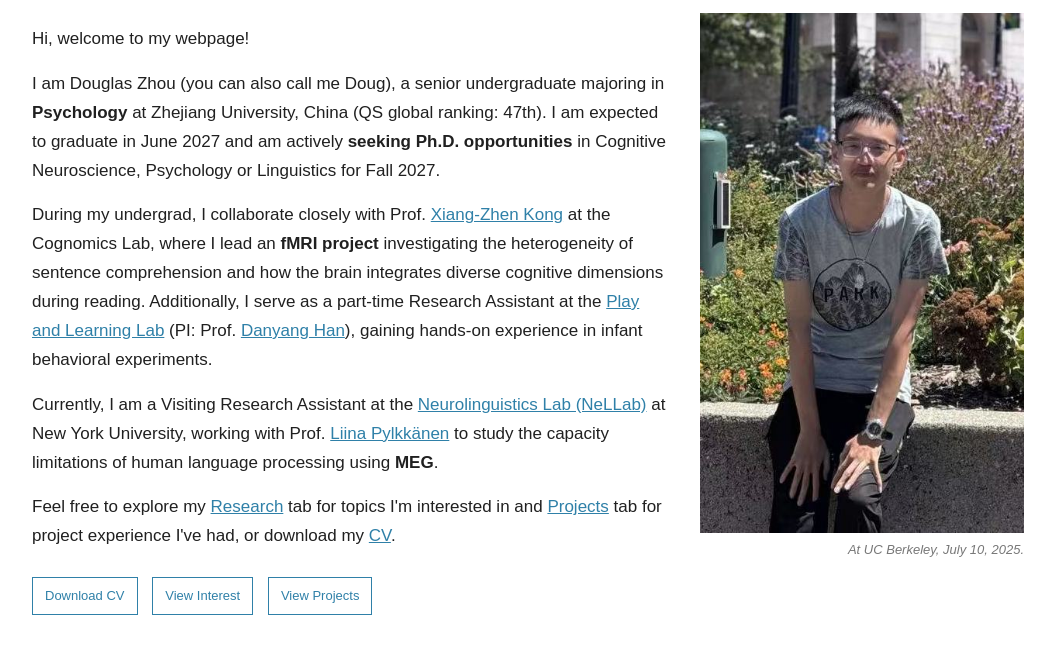
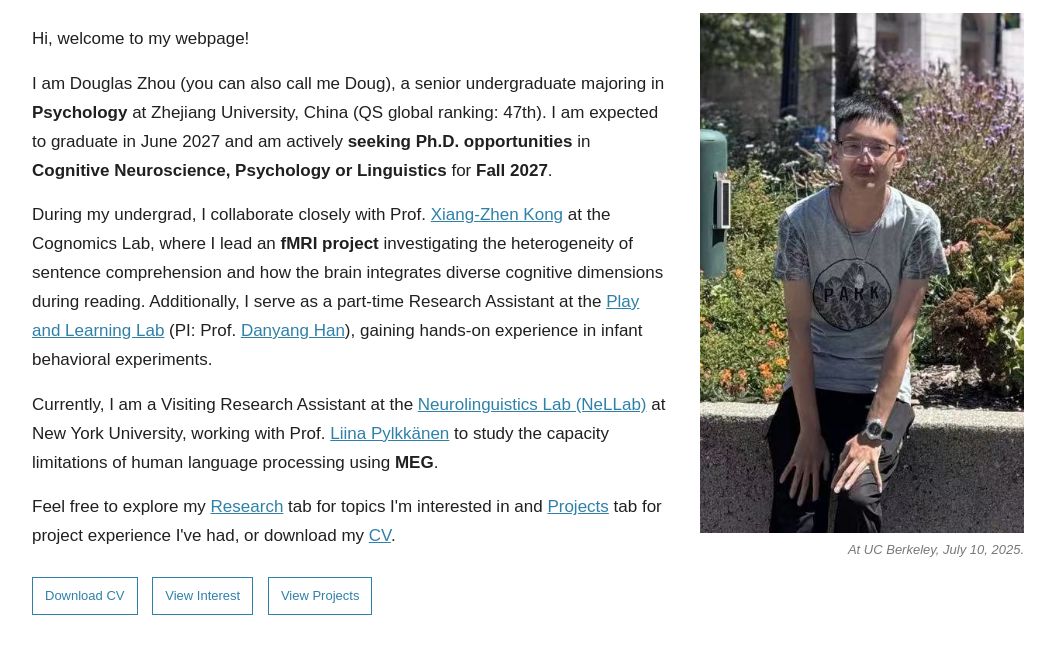
Before and after one commit to douglaszhou28/douglaszhou28.github.io, a plain HTML site: page index.html in a window 1280 px wide. Shown: the part 193-846 px from the top of the page, without its empty margins (112-1167 px from the left). Drawn offline with Linux system fonts and the light colour scheme.

Commit message:
Fix HTML formatting for Ph.D. opportunities section

```diff
--- a/index.html
+++ b/index.html
@@ -26,7 +26,7 @@
 
           <p>Hi, welcome to my webpage!</p>
 
-          <p>I am Douglas Zhou (you can also call me Doug), a senior undergraduate majoring in <strong>Psychology</strong> at Zhejiang University, China (QS global ranking: 47th). I am expected to graduate in June 2027 and am actively <strong>seeking Ph.D. opportunities</strong> in </strong>Cognitive Neuroscience, Psychology or Linguistics</strong> for </strong>Fall 2027</strong>.</p>
+          <p>I am Douglas Zhou (you can also call me Doug), a senior undergraduate majoring in <strong>Psychology</strong> at Zhejiang University, China (QS global ranking: 47th). I am expected to graduate in June 2027 and am actively <strong>seeking Ph.D. opportunities</strong> in <strong>Cognitive Neuroscience, Psychology or Linguistics</strong> for <strong>Fall 2027</strong>.</p>
 
           <p>During my undergrad, I collaborate closely with Prof. <a href="https://person.zju.edu.cn/en/konglab">Xiang-Zhen Kong</a> at the Cognomics Lab, where I lead an <strong>fMRI project</strong> investigating the heterogeneity of sentence comprehension and how the brain integrates diverse cognitive dimensions during reading. Additionally, I serve as a part-time Research Assistant at the <a href="https://play-and-learning-lab.com/">Play and Learning Lab</a> (PI: Prof. <a href="https://person.zju.edu.cn/danyanghan">Danyang Han</a>), gaining hands-on experience in infant behavioral experiments.</p>
 
```
